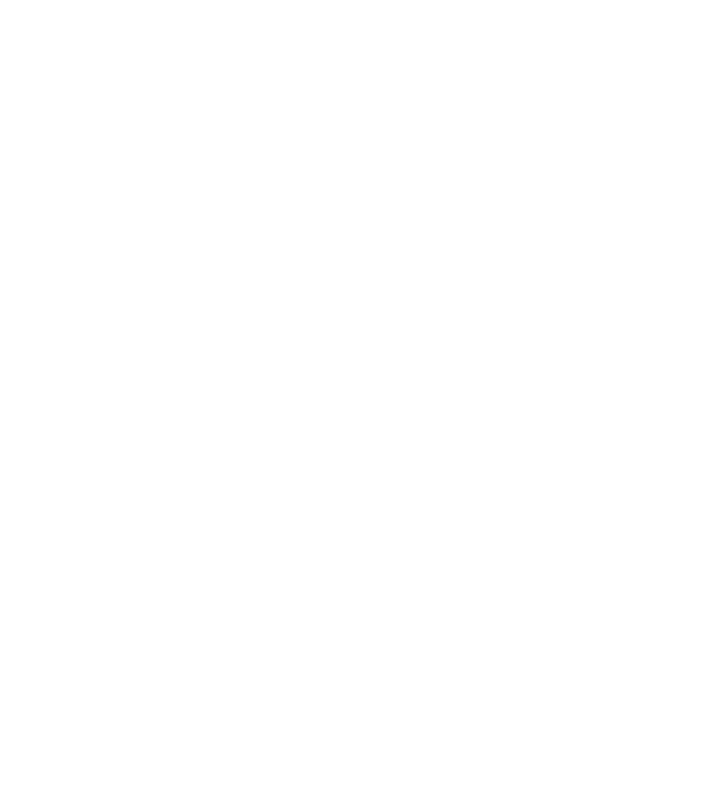
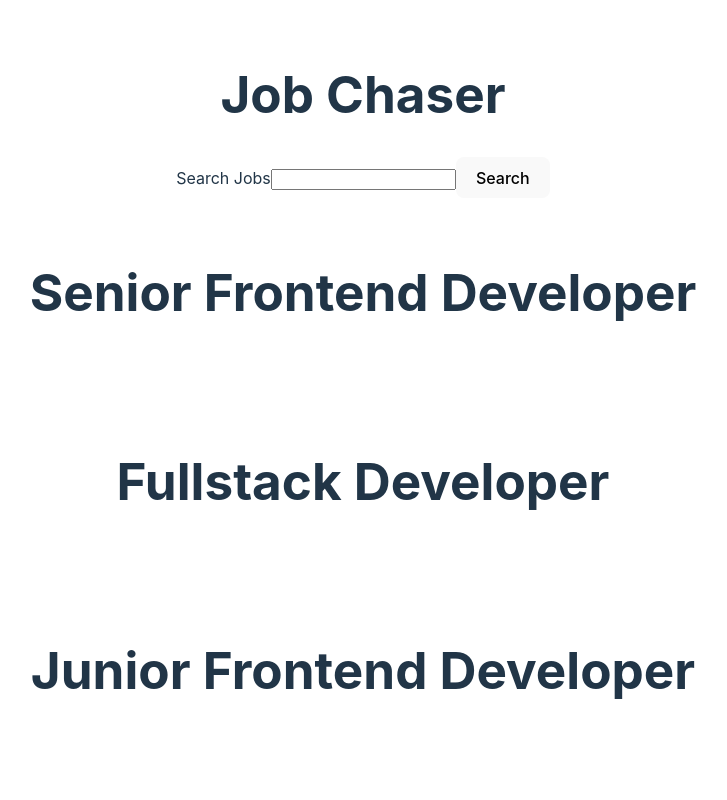
Before and after one commit to RuAhTo/JobChaser, a React (Vite) app: page / in a window 1280 px wide. Shown: the top 800 px of the page, without its empty margins (277-1004 px from the left). Built offline with nearby package versions, Linux system fonts and the light colour scheme.

Commit message:
Interface/Fetch module + frontend fixes

```diff
--- a/src/App.tsx
+++ b/src/App.tsx
@@ -15,12 +15,16 @@
         console.error('Error fetching data:', error)
       }
     };
-    fetchData
+    fetchData();
   }, []);
 
   return (
     <>
+    <h1>Job Chaser</h1>
     <Search jobs={jobs}/>
+    {jobs.map(job => (
+        <Card key={job.id} job={job} />
+    ))}
     </>
   )
 }
@@ -39,9 +43,27 @@
     })
     setFilteredJobs(filtered)
   }
+  return(
+    <>
+    <form onSubmit={handleSearch}>
+      <label>Search Jobs</label>
+      <input
+      value={searchQuery}
+      onChange={(e) => setSearchQuery(e.target.value)}
+      type="text" id="search-input"/>
+      <button type="submit">Search</button>
+    </form>
+    </>
+  )
 }
 
-function Card(){
-
+function Card({job}: {job:Job}){
+  return(
+    <>
+    <div className="card">
+    <h1>{job.position}</h1>
+    </div>
+    </>
+  )
 }
 export default App
--- a/src/jobService.ts
+++ b/src/jobService.ts
@@ -14,7 +14,7 @@
 
   export async function fetchJobs(): Promise<Job[]> {
     try {
-      const response = await fetch('jobs.json');
+      const response = await fetch('src/jobs.json');
       if (!response.ok) {
         throw new Error('Request failed with status:' + response.status);
       }
```
